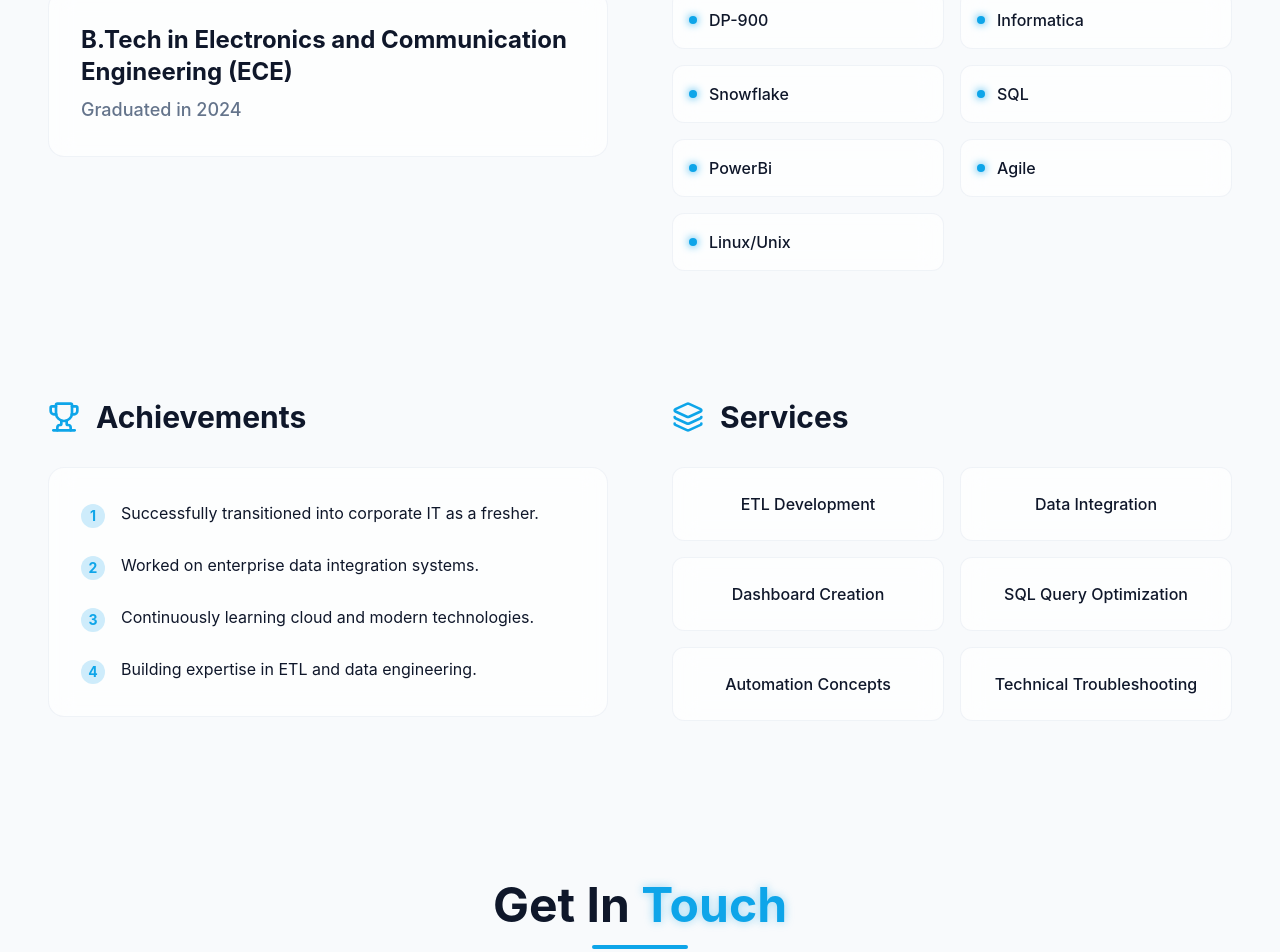
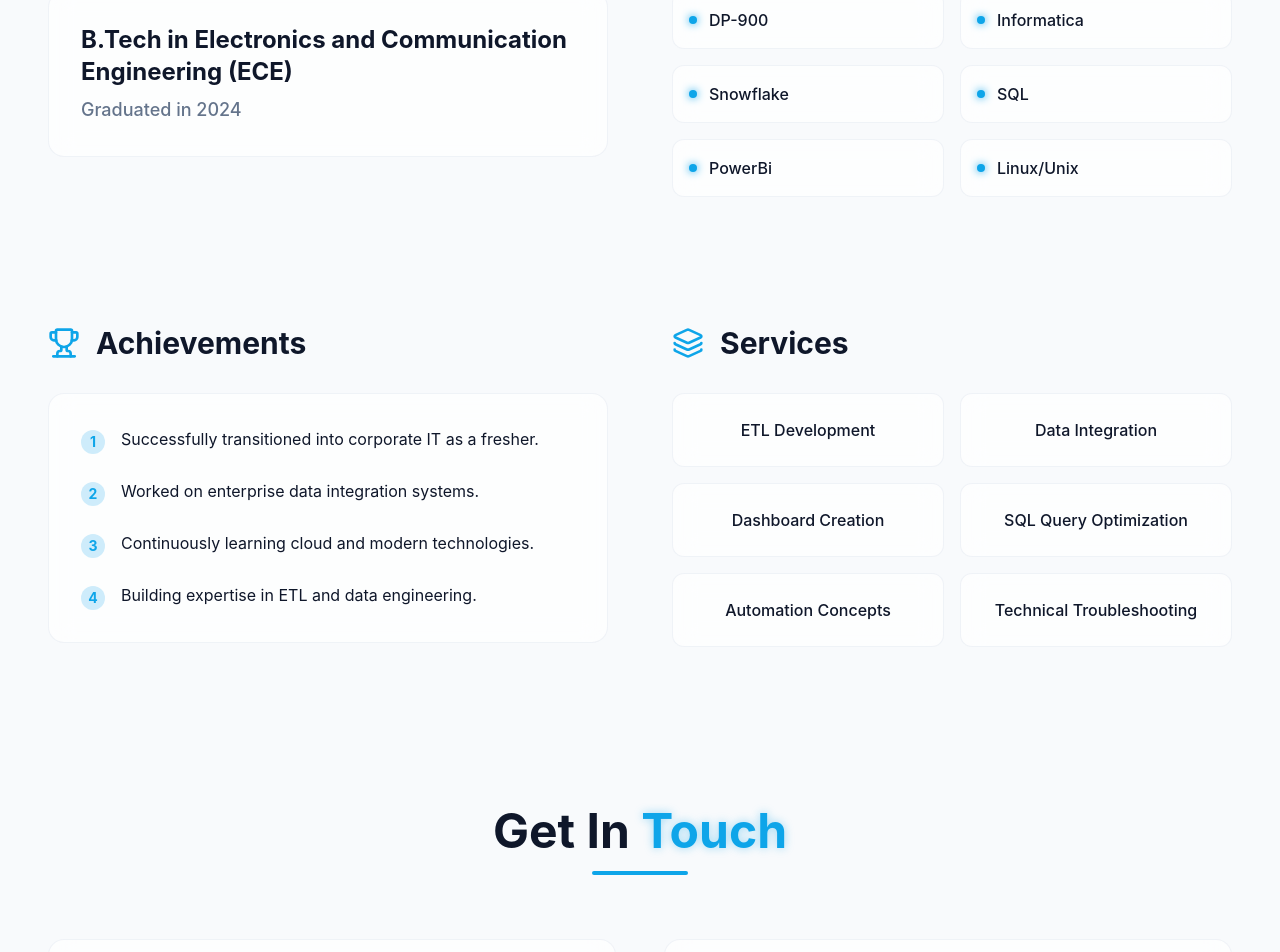
Before and after one commit to Sa-cyber117/Portfolio2026, a React (Vite) app: page / in a window 1280 px wide. Shown: the part 4767-5719 px from the top of the page. Built offline with nearby package versions, Linux system fonts and the light colour scheme.

Commit message:
updated certifications

```diff
--- a/src/components/OtherSections.jsx
+++ b/src/components/OtherSections.jsx
@@ -7,7 +7,6 @@ const certifications = [
   "Snowflake",
   "SQL",
   "PowerBi",
-  "Agile",
   "Linux/Unix"
 ];
 
```
